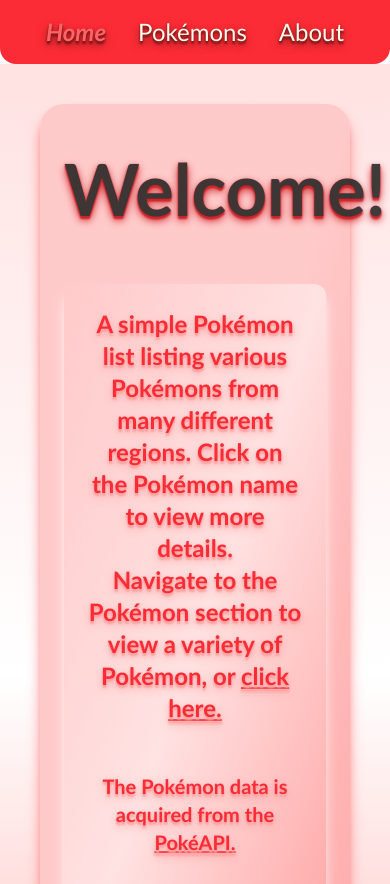
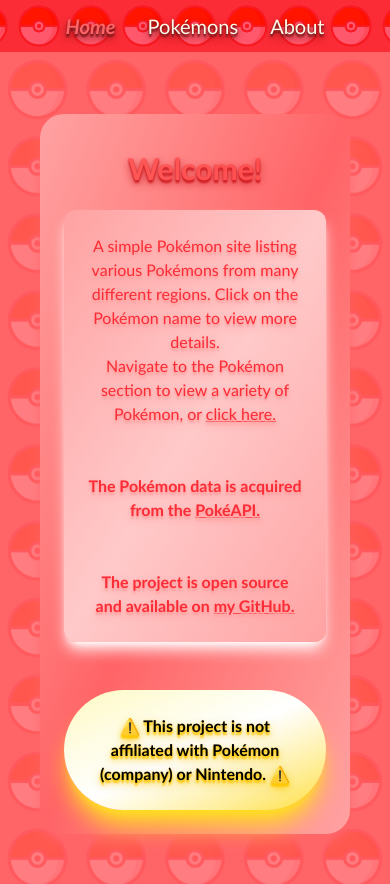
Before and after one commit to Dcai1/Pokemon-Website, a Next.js app: page / in a window 390 px wide. Shown: the top 884 px of the page. Built offline with nearby package versions, Linux system fonts and the light colour scheme.

Commit message:
- Rewrote most of website structure - Added mobile responsiveness - Improved Pokemon profile pages - Placed textures into backgrounds to make them more appealing

```diff
--- a/src/app/components/navigation.tsx
+++ b/src/app/components/navigation.tsx
@@ -6,22 +6,36 @@
 export const Navigation = () => {
   const pathName = usePathname();
   return (
-        <nav className="p-4 bg-red-500 text-2xl rounded-b-2xl overflow-hidden text-center sticky top-0 z-50 text-shadow-lg text-shadow-red-900">
-            <Link href="/"
-            className={`m-4 hover:font-bold transition-all duration-1000 text-amber-50 ${pathName === "/" ? "font-bold text-red-400 italic" : ""}`}>
+    <nav className="hover:scale-y-110 transition-all sticky top-0 z-50 p-3 overflow-hidden text-xl text-center bg-red-500 bg-center sm:bg-auto bg-contain bg-blend-overlay bg-[url('/images/pokeball.png')] sm:text-2xl text-shadow-lg text-shadow-red-900">
+      <Link
+        href="/"
+        className={`m-4 hover:underline transition-all duration-1000 text-amber-50 ${
+          pathName === "/" ? "font-bold text-red-400 italic" : ""
+        }`}
+        rel="noopener noreferrer"
+      >
         Home
       </Link>
 
       <Link
         href="/Pokemons"
-            className={`m-4 hover:font-bold transition-all duration-1000 text-amber-50 ${pathName === "/Pokemons" ? "font-bold text-red-400 italic" : ""}`}>
+        className={`m-4 hover:underline transition-all duration-1000 text-amber-50 ${
+          pathName === "/Pokemons" ? "font-bold text-red-400 italic" : ""
+        }`}
+        rel="noopener noreferrer"
+      >
         Pokémons
       </Link>
 
-            <Link href="/about"
-            className={`text-amber-50 hover:font-bold transition-all duration-1000 m-4 ${pathName === "/about" ? "font-bold text-red-400 italic" : ""}`}>
+      <Link
+        href="/about"
+        className={`text-amber-50 hover:underline transition-all duration-1000 m-4 ${
+          pathName === "/about" ? "font-bold text-red-400 italic" : ""
+        }`}
+        rel="noopener noreferrer"
+      >
         About
       </Link>
     </nav>
-    )
-}
+  );
+};
--- a/src/app/globals.css
+++ b/src/app/globals.css
@@ -1,8 +1,8 @@
 @import "tailwindcss";
 
 :root {
-  --background: #ffffff;
-  --foreground: #171717;
+  --background: #ff5e5e;
+  --foreground: #ff4343;
 }
 
 @theme inline {
@@ -14,13 +14,14 @@
 
 @media (prefers-color-scheme: dark) {
   :root {
-    --background: #ffecec;
-    --foreground: #ff3d3d;
+    --background: #ff5e5e;
+    --foreground: #ff4343;
   }
 }
 
 body {
   background: var(--background);
   color: var(--foreground);
-  font-family: 'Gill Sans', 'Gill Sans MT', Calibri, 'Trebuchet MS', sans-serif, Helvetica, sans-serif;
+  font-family: "Gill Sans", "Gill Sans MT", Calibri, "Trebuchet MS", sans-serif,
+    Helvetica, sans-serif;
 }
--- a/src/app/layout.tsx
+++ b/src/app/layout.tsx
@@ -15,7 +15,7 @@
 
 export const metadata: Metadata = {
   title: "PokéWeb",
-  description: "Just one of many databases hosting pokémon data.",
+  description: "Just one of many websites listing pokémon data.",
 };
 
 export default function RootLayout({
@@ -28,11 +28,9 @@
       <body
         className={`${geistSans.variable} ${geistMono.variable} antialiased`}
       >
-
         <Navigation />
 
         {children}
-
       </body>
     </html>
   );
--- a/src/app/loading.tsx
+++ b/src/app/loading.tsx
@@ -1,7 +1,9 @@
 export default function Loading() {
-    return (
-        <div className="items-center mx-auto flex w-fit min-h-screen">
-            <p className="font-bold transition-all animate-bounce text-center text-3xl">Loading Pokemons... hang tight!</p>
-        </div>
-    )
+  return (
+    <div className="bg-blend-overlay overflow-hidden text-center bg-repeat-space bg-[url('/images/pokeball-background.png')] bg-size-[75px] flex items-center min-h-screen min-w-screen mx-auto bg-red-400">
+      <p className="mx-auto text-3xl font-bold transition-all animate-bounce">
+        Loading Pokémons... hang tight!
+      </p>
+    </div>
+  );
 }
--- a/src/app/page.tsx
+++ b/src/app/page.tsx
@@ -1,44 +1,59 @@
 import Link from "next/link";
 
 export default function Home() {
-
   return (
-    <main className="flex flex-col p-10 text-center text-shadow-lg text-shadow-white mx-auto my-auto bg-gradient-to-b from-red-100 via-white to-red-300 min-h-screen">
-
-      <div
-      className="bg-gradient-to-br from-red-200 via-red-200 to-red-300 rounded-3xl p-6 shadow-lg shadow-red-400 max-w-full mx-auto my-auto items-center justify-center">
-
-      <h1 className="w-fit mx-auto font-bold text-7xl mb-15 animate-pulse transition-all duration-500 my-6 hover:scale-200 text-shadow-lg text-shadow-red-700">
-        Welcome!</h1>
-
-    <div className="mx-auto m-6 hover:scale-105 transition-all duration-1000 bg-gradient-to-br from-red-200 via-red-100 to-red-300 rounded-xl shadow-lg shadow-white">
-        <p className="text-2xl font-semibold text-red-500 p-6 text-shadow-lg text-shadow-red-300">
-          A simple Pokémon list listing various Pokémons from many different regions.
-          Click on the Pokémon name to view more details.<br />
-          Navigate to the Pokémon section to view a variety of Pokémon, or <Link href="/Pokemons" className="underline hover:scale-150 hover:text-green-400 transition-all">
-            click here.</Link>
+    <main className="text-base bg-fixed bg-[url('/images/pokeball-background.png')] bg-size-[75px] bg-repeat-space bg-fixed bg-blend-overlay flex flex-col min-h-screen p-10 mx-auto my-auto text-center min-w-auto text-shadow-lg text-shadow-white bg-red-400">
+      <div className="items-center justify-center w-full max-w-5xl p-6 mx-auto my-auto shadow-lg min-w-auto bg-gradient-to-br from-red-300 via-red-400 to-red-300 rounded-3xl shadow-red-400">
+        <h1 className="m-3 mx-auto text-3xl font-bold transition-all duration-500 w-fit sm:text-4xl animate-pulse hover:scale-200 text-shadow-lg text-shadow-red-700">
+          Welcome!
+        </h1>
+        <div className="m-6 mx-auto transition-all duration-1000 shadow-lg sm:text-2xl hover:scale-105 bg-gradient-to-br from-red-300 via-red-200 to-red-300 rounded-xl shadow-white">
+          <p className="p-6 text-red-500 text-shadow-lg text-shadow-red-300">
+            A simple Pokémon site listing various Pokémons from many different
+            regions. Click on the Pokémon name to view more details.
+            <br />
+            Navigate to the Pokémon section to view a variety of Pokémon, or{" "}
+            <Link
+              href="/Pokemons"
+              className="underline transition-all hover:scale-150 hover:text-green-400"
+              rel="noopener noreferrer"
+            >
+              click here.
+            </Link>
           </p>
 
-
-        <p className="text-xl sm:text-2xl font-semibold text-red-500 p-6 text-shadow-lg text-shadow-red-300">
-          The Pokémon data is acquired from the <Link href="https://pokeapi.co/" target="_blank" className="underline hover:scale-150 hover:text-green-400 transition-all">
-            PokéAPI.</Link>
+          <p className="p-6 font-semibold text-red-500 text-shadow-lg text-shadow-red-300">
+            The Pokémon data is acquired from the{" "}
+            <Link
+              href="https://pokeapi.co/"
+              target="_blank"
+              className="underline transition-all hover:scale-150 hover:text-green-400"
+              rel="noopener noreferrer"
+            >
+              PokéAPI.
+            </Link>
           </p>
 
-        <p className="text-xl sm:text-2xl font-semibold text-red-500 p-6 text-shadow-lg text-shadow-red-300">
-          The project is open source and the code is available on <Link href="https://github.com/Dcai1/Pokemon-Website" target="_blank" className="underline hover:scale-150 hover:text-green-400 transition-all">my GitHub.</Link>
+          <p className="p-6 font-semibold text-red-500 sm:text-2xl text-shadow-lg text-shadow-red-300">
+            The project is open source and available on{" "}
+            <Link
+              href="https://github.com/Dcai1/Pokemon-Website"
+              target="_blank"
+              className="underline transition-all hover:scale-150 hover:text-green-400"
+              rel="noopener noreferrer"
+            >
+              my GitHub.
+            </Link>
           </p>
         </div>
 
-      <footer className="text-center mt-6 hover:scale-130 duration-500 transition-all bg-gradient-to-br from-yellow-100 via-white to-yellow-300 inline-block rounded-full shadow-xl shadow-yellow-300">
-        <p className="font-bold text-xl sm:text-2xl text-black p-6 text-shadow-lg text-shadow-yellow-400">
-        ⚠️ This project is not affiliated with Pokémon (company) or Nintendo. ⚠️
+        <footer className="inline-block mt-6 text-center transition-all duration-500 rounded-full shadow-xl hover:scale-110 bg-gradient-to-br from-yellow-100 via-white to-yellow-300 shadow-yellow-300">
+          <p className="p-6 font-bold text-black sm:text-2xl text-shadow-lg text-shadow-yellow-400">
+            ⚠️ This project is not affiliated with Pokémon (company) or
+            Nintendo. ⚠️
           </p>
         </footer>
-
       </div>
-
     </main>
-
   );
 }
--- a/tailwind.config.js
+++ b/tailwind.config.js
@@ -1,11 +1,22 @@
 module.exports = {
+  content: [
+    "./src/**/*.{js,ts,jsx,tsx}",
+    "./pages/**/*.{js,ts,jsx,tsx}",
+    "./components/**/*.{js,ts,jsx,tsx}",
+    "./app/**/*.{js,ts,jsx,tsx}",
+  ],
   purge: [],
   darkMode: false, // or 'media' or 'class'
   theme: {
-    extend: {},
+    extend: {
+      backgroundImage: {
+        "pokeball-pattern": "url('/images/pokeball.png')",
+        "pokeball-background": "url('/images/pokeball-background.png')",
+      },
+    },
   },
   variants: {
     extend: {},
   },
   plugins: [],
-}
+};
```
Also changed, not shown: src/app/Pokemons/page.tsx (+61 -59 lines), src/app/about/page.tsx (+44 -22 lines), src/app/components/searchbar.tsx (+20 -13 lines), src/app/error.tsx (+24 -19 lines), src/app/pokemon/[name]/page.tsx (+116 -134 lines), public/images/pokeball-background.png (added), public/images/pokeball.png (added). Lines whose indentation alone changed are shown as unchanged.
